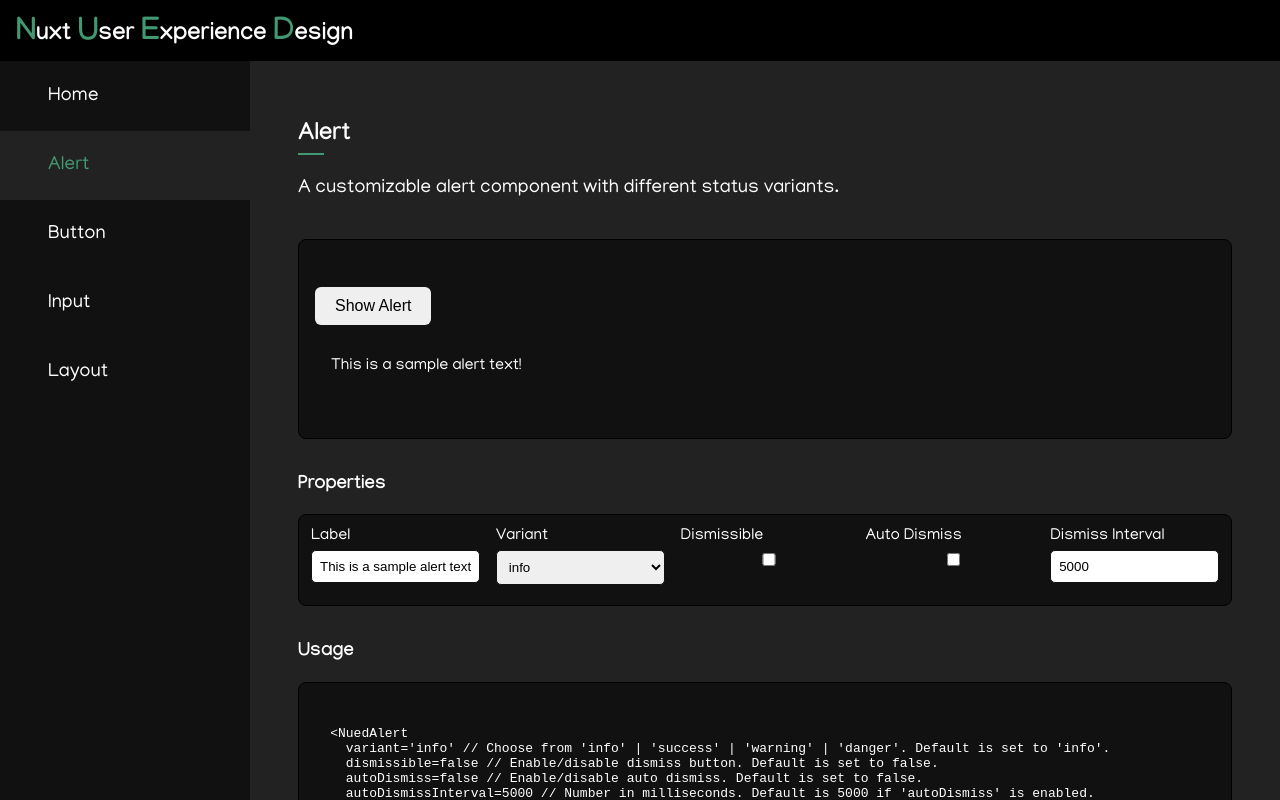
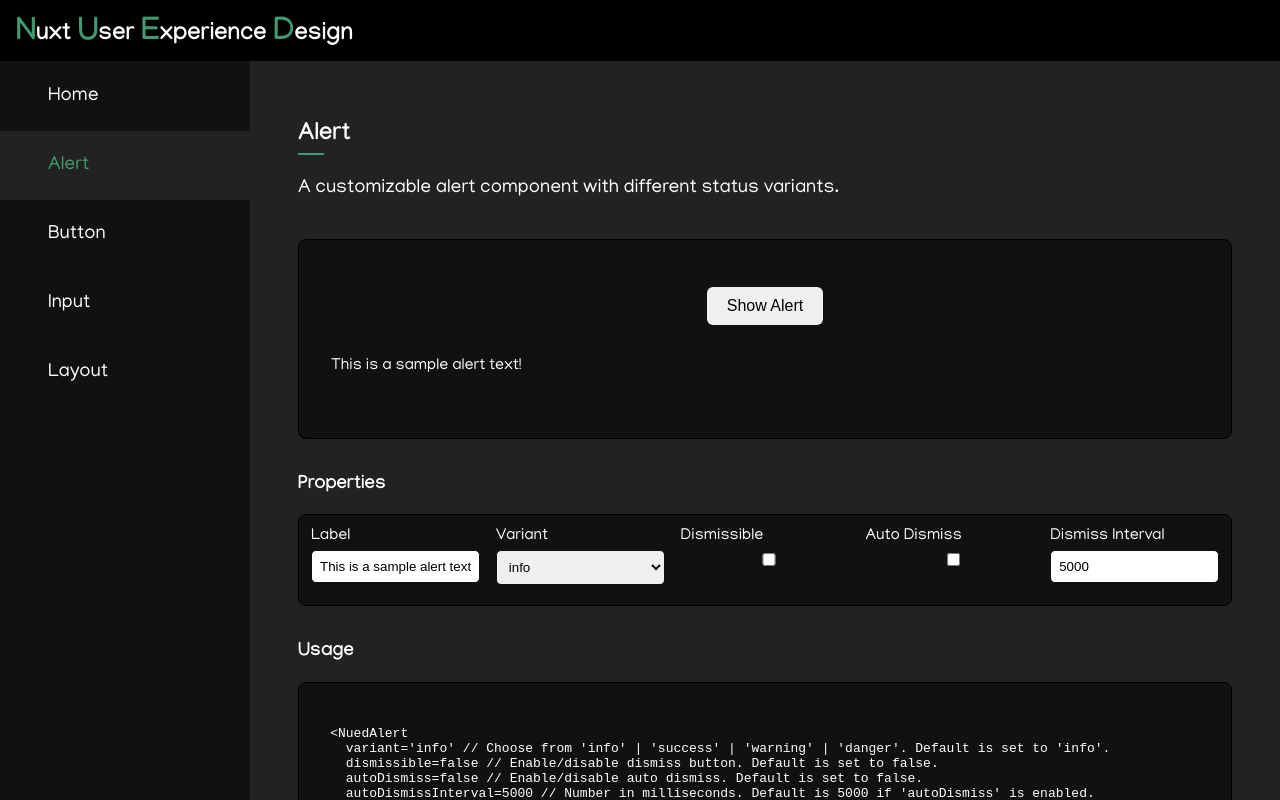
Before and after one commit to derrain/ui-library, a Nuxt app: page /alert in a window 1280 px wide. Shown: the top 800 px of the page. Built offline with nearby package versions, Linux system fonts and the light colour scheme.

Commit message:
Set align-items to center, set Alert component width to 100% and applied a box-sizing

```diff
--- a/playground/components/PlaygroundWrapper.vue
+++ b/playground/components/PlaygroundWrapper.vue
@@ -103,7 +103,7 @@
       display: flex;
       flex-direction: column;
       justify-content: center;
-      align-items: stretch;
+      align-items: center;
       flex-grow: 1;
       gap: 1rem;
       padding: 1rem;
--- a/playground/pages/button.vue
+++ b/playground/pages/button.vue
@@ -9,7 +9,7 @@
   const model = ref({
     size: 'medium',
     label: 'Click Me',
-    variant: 'info',
+    variant: 'secondary',
     disabled: false
   });
 
--- a/src/components/nued/Alert.vue
+++ b/src/components/nued/Alert.vue
@@ -74,10 +74,12 @@
 
   .nued-alert {
     font-weight: 400;
+    width: 100%;
     display: grid;
     position: relative;
     padding: 1rem;
     border-radius: 8px;
+    box-sizing: border-box;
 
     @each $key, $values in $alert-variants {
       $bg-color: list.nth($values, 1);
```
